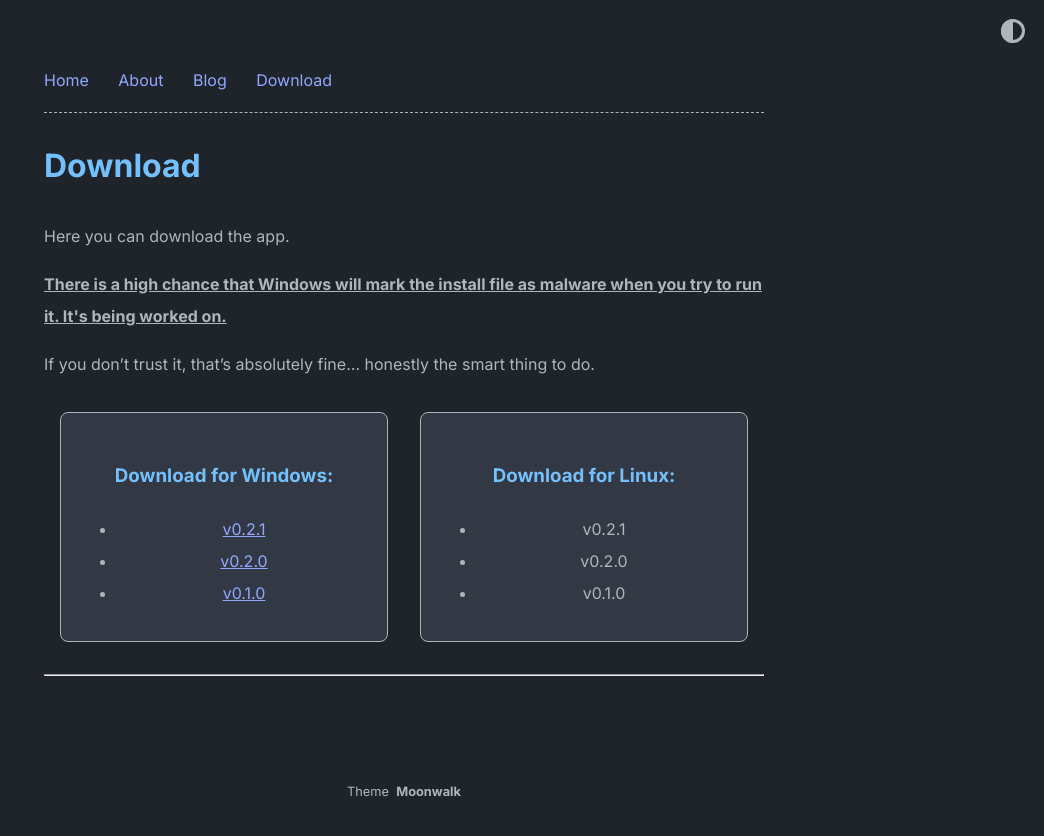
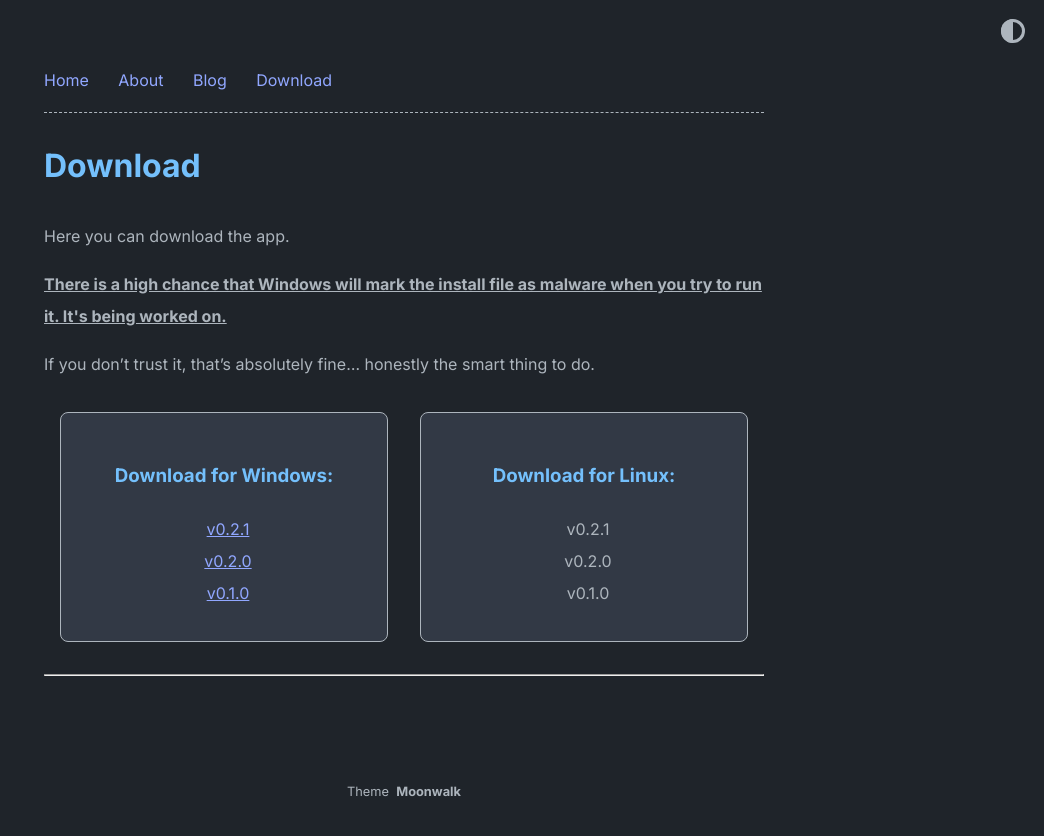
Before and after one commit to Vjaby/Recepter, a Jekyll site: the page built from download.md, in a window 1280 px wide. Shown: the top 836 px of the page, without its empty margins (236-1280 px from the left). Built offline with Jekyll 4.4.1, drawn with Linux system fonts in a browser that asks for light colours.

Commit message:
change download list style

```diff
--- a/_sass/download.scss
+++ b/_sass/download.scss
@@ -12,4 +12,9 @@
     border-radius: 0.5em;
     margin: 1em;
     flex: 1;
+
+    ul{
+        list-style: none;
+        padding-right: 2rem;
+    }
 }
```
